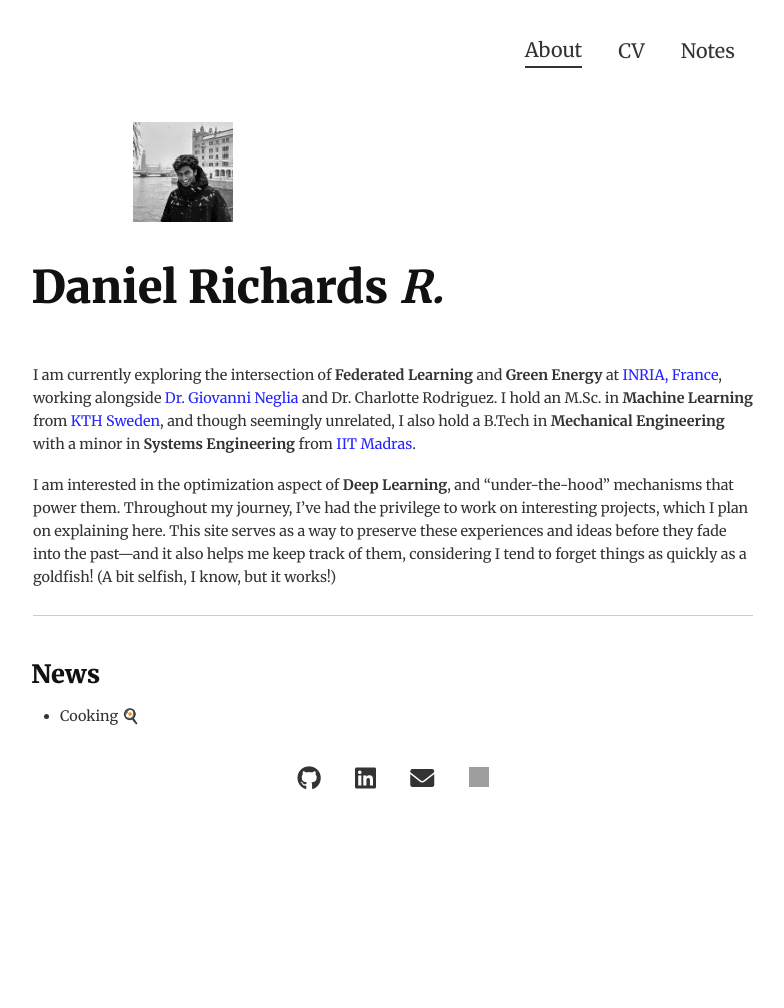
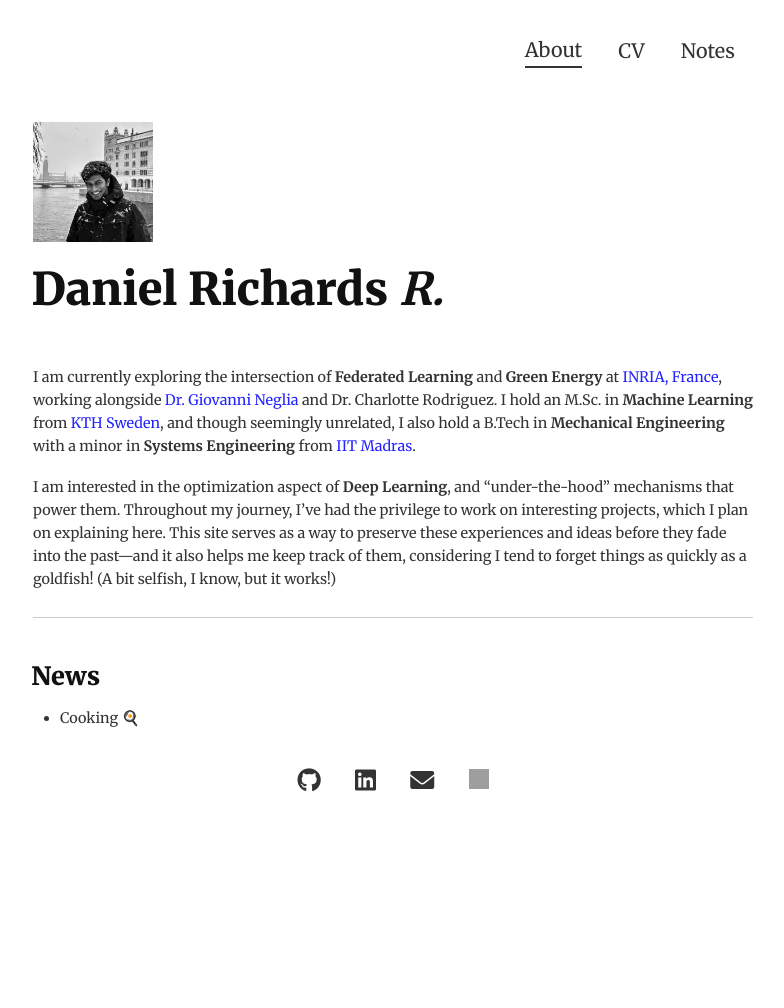
Before and after one commit to dannyrichy/dannyrichy.github.io, a Jekyll site: the page built from docs/index.md, in a window 1280 px wide. Shown: the whole page, without its empty margins (247-1031 px from the left). Built offline with Jekyll 4.4.1, drawn with Linux system fonts in a browser that asks for light colours; grey boxes are pictures that could not be loaded.

Commit message:
Update _motherload.scss

```diff
--- a/docs/_sass/_motherload.scss
+++ b/docs/_sass/_motherload.scss
@@ -307,10 +307,8 @@ pre>code {
 
 img[alt=profileimg] {
   display: inline;
-  width: 100px;
-  height: 100px;
-  margin-bottom: 1rem;
-  margin-left: 100px;
+  width: 120px;
+  height: 120px;
 }
 
 .download-link {
```
